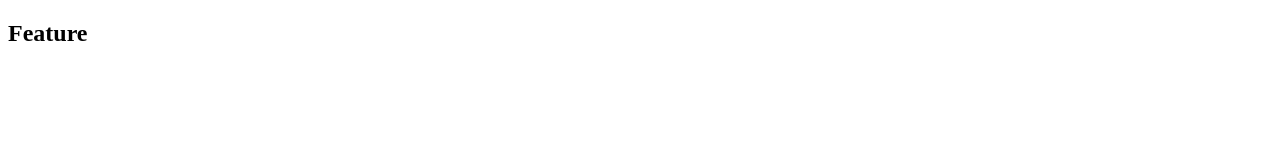
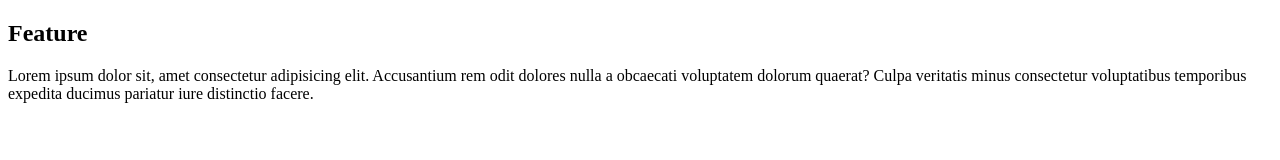
Before and after one commit to meitsang/Jump-git-prac, a plain HTML site: page index.html in a window 1280 px wide. Drawn offline with Linux system fonts and the light colour scheme.

Commit message:
more features

```diff
--- a/index.html
+++ b/index.html
@@ -9,6 +9,7 @@
 <body>
   <section class="feature">
     <h2>Feature</h2>
+    <p>Lorem ipsum dolor sit, amet consectetur adipisicing elit. Accusantium rem odit dolores nulla a obcaecati voluptatem dolorum quaerat? Culpa veritatis minus consectetur voluptatibus temporibus expedita ducimus pariatur iure distinctio facere.</p>
   </section>
 </body>
 </html>
```
Also changed, not shown: untracked.txt (added).
